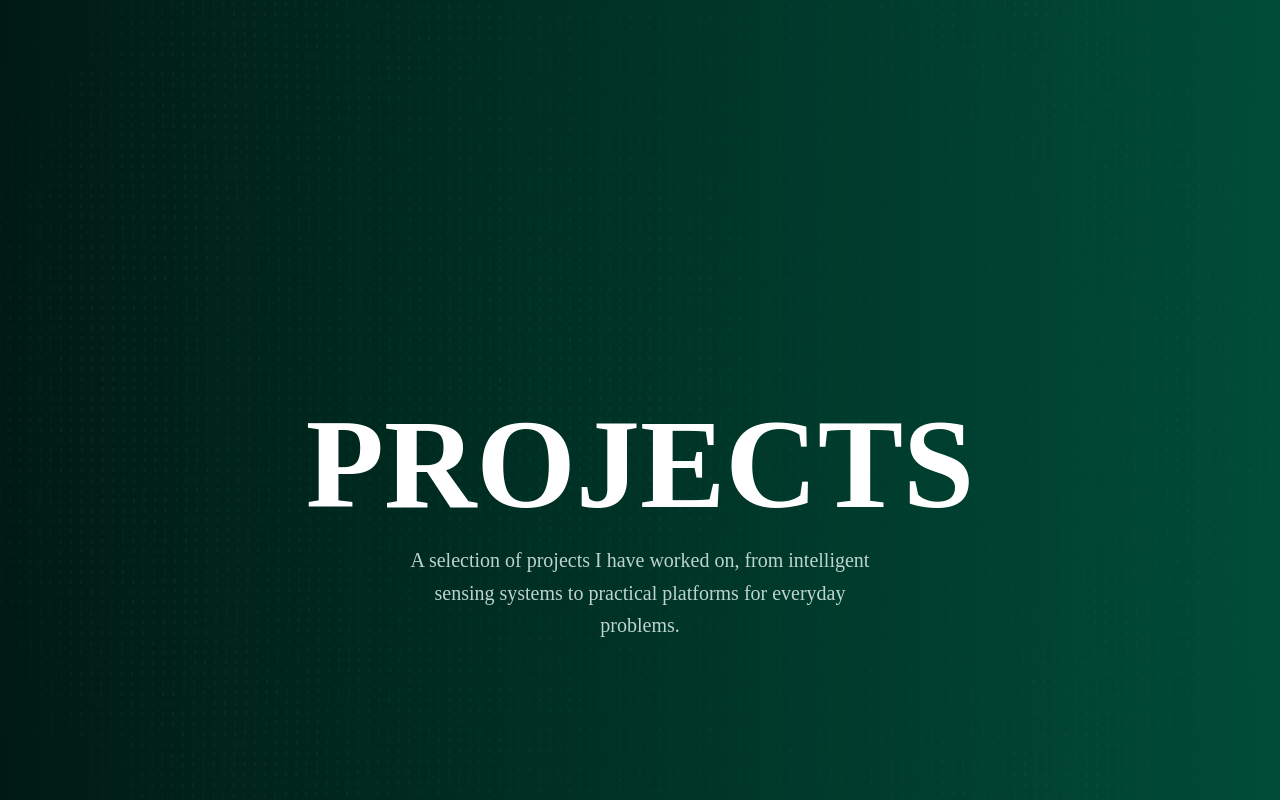
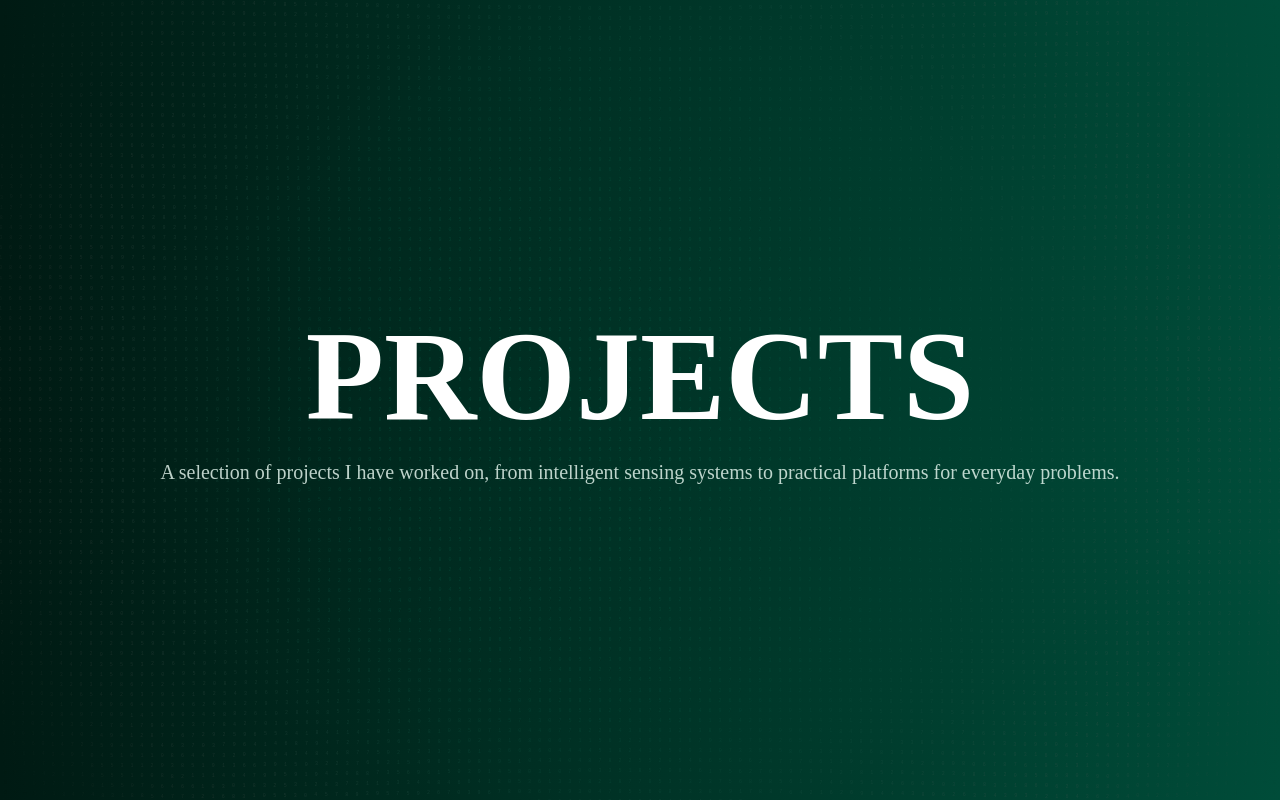
Before and after one commit to sidantha0377/heshansidantha, a Next.js app: page /projects in a window 1280 px wide. Shown: the top 800 px of the page. Built offline with nearby package versions, Linux system fonts and the light colour scheme.

Commit message:
Implement scroll and resize effects for enhanced project section interactivity

```diff
--- a/app/components/Projects.tsx
+++ b/app/components/Projects.tsx
@@ -1,13 +1,40 @@
+"use client";
+
+import { useEffect, useRef } from "react";
 import Link from "next/link";
 import { ArrowLeft, ArrowUpRight } from "lucide-react";
 import SpotlightCard from "./SpotlightCard";
 import { projectsdeep } from "../data/projects";
 
 export default function Projects() {
+    const wrapRef = useRef<HTMLDivElement>(null);
+    const heroRef = useRef<HTMLDivElement>(null);
+
+    useEffect(() => {
+        const clamp = (v: number, a = 0, b = 1) => Math.min(b, Math.max(a, v));
+        const update = () => {
+            if (!wrapRef.current || !heroRef.current) return;
+            const scrolled = -wrapRef.current.getBoundingClientRect().top;
+            const p = clamp(scrolled / (window.innerHeight * 0.85));
+            const el = heroRef.current;
+            el.style.opacity = String(1 - clamp(p * 1.15));
+            el.style.filter = `blur(${p * 18}px)`;
+            el.style.transform = `scale(${1 + p * 0.08}) translateY(${p * -30}px)`;
+        };
+        update();
+        window.addEventListener("scroll", update, { passive: true });
+        window.addEventListener("resize", update);
+        return () => {
+            window.removeEventListener("scroll", update);
+            window.removeEventListener("resize", update);
+        };
+    }, []);
+
     return (
 
-        <div>
-            <div className="sticky top-0 z-10 flex min-h-[65svh] flex-col items-center justify-center px-5 py-10 text-center lg:static lg:min-h-0 lg:p-100">
+        <div ref={wrapRef} className="relative">
+
+            <div ref={heroRef} className="sticky top-0 z-0 flex min-h-[100svh] flex-col items-center justify-center px-5 py-10 text-center will-change-[opacity,filter,transform]">
                 <h1 className="text-center text-4xl font-bold sm:text-9xl">PROJECTS</h1>
                 <p className="mt-4 text-center text-base leading-relaxed text-emerald-50/80 sm:text-xl">
                     A selection of projects I have worked on, from intelligent sensing systems to
```
